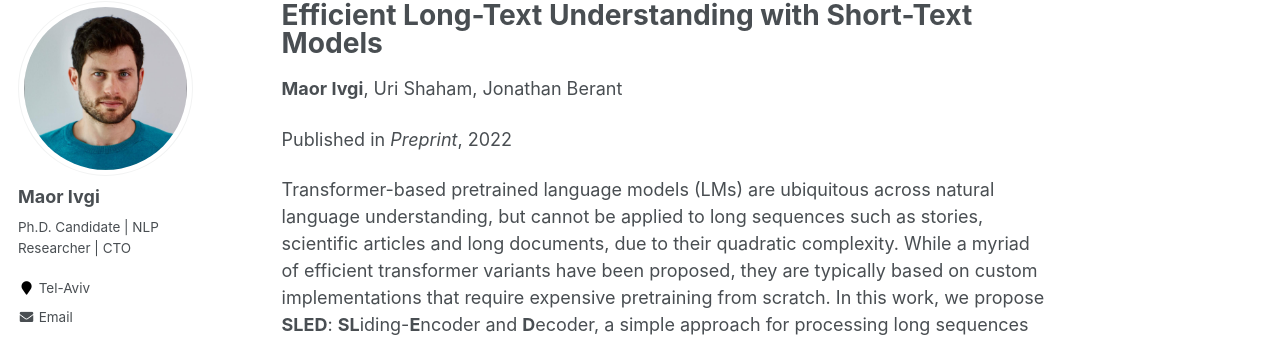
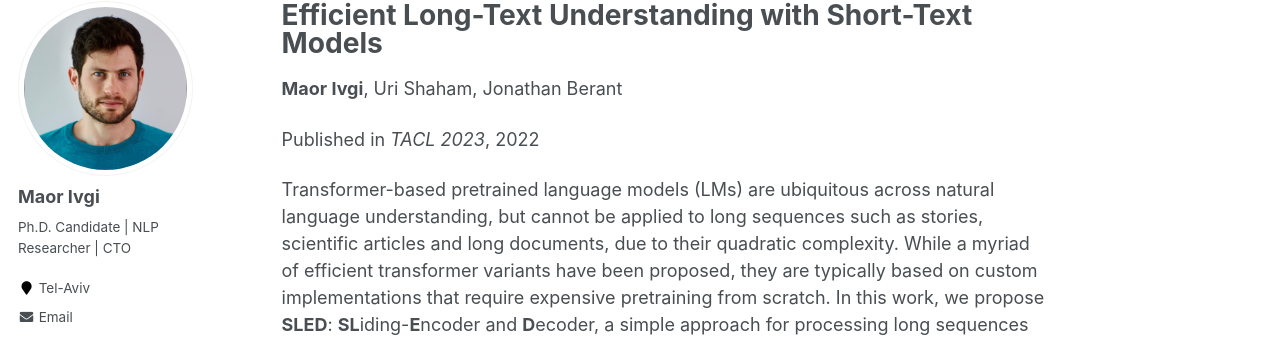
Before and after one commit to Mivg/mivg.github.io, a Jekyll site: the page built from _publications/sled.md, in a window 1280 px wide and 900 px high. Shown: the part 117-454 px from the top of the window. Built offline with Jekyll 4.4.1, drawn with Linux system fonts in a browser that asks for light colours; some web fonts are replaced.

Commit message:
updated sled info and pdf

```diff
--- a/_publications/sled.md
+++ b/_publications/sled.md
@@ -5,7 +5,7 @@ collection: publications
 permalink: /publication/sled
 excerpt: 'Can short-range LMs perform long-range reasoning? They can!<br>In this work, we propose the <b>SL</b>iding-<b>E</b>ncoder and <b>D</b>ecoder (SLED) which leverages <i>existing</i> battle-proven enc-dec LMs to operate over long-range NLU tasks.'
 date: 2022-08-01
-venue: 'Preprint'
+venue: 'TACL 2023'
 code: 'https://github.com/Mivg/SLED'
 paperurl: "https://arxiv.org/abs/2208.00748"
 paperpdf: 'https://mivg.github.io/files/sled.pdf'
@@ -15,4 +15,4 @@ citation: '@inproceedings{Ivgi2022EfficientLU,<br>
   year={2022}<br>
 }'
 ---
-Transformer-based pretrained language models (LMs) are ubiquitous across natural language understanding, but cannot be applied to long sequences such as stories, scientific articles and long documents, due to their quadratic complexity. While a myriad of efficient transformer variants have been proposed, they are typically based on custom implementations that  require expensive pretraining from scratch. In this work, we propose <b>SLED</b>: <b>SL</b>iding-<b>E</b>ncoder and <b>D</b>ecoder, a simple approach for processing long sequences that re-uses and leverages battle-tested short-text pretrained LMs. Specifically, we partition the input into overlapping chunks, encode each with a short-text LM encoder and use the pretrained decoder to fuse information across chunks (<i>fusion-in-decoder</i>). We illustrate through controlled experiments that SLED offers a viable strategy for long text understanding and evaluate our approach on SCROLLS, a benchmark with seven datasets across a wide range of language understanding tasks. We find that SLED is competitive with specialized models that are up to 50x larger and require a dedicated and expensive pretraining step.
+Transformer-based pretrained language models (LMs) are ubiquitous across natural language understanding, but cannot be applied to long sequences such as stories, scientific articles and long documents, due to their quadratic complexity. While a myriad of efficient transformer variants have been proposed, they are typically based on custom implementations that require expensive pretraining from scratch. In this work, we propose <b>SLED</b>: <b>SL</b>iding-<b>E</b>ncoder and <b>D</b>ecoder, a simple approach for processing long sequences that re-uses and leverages battle-tested short-text pretrained LMs. Specifically, we partition the input into overlapping chunks, encode each with a short-text LM encoder and use the pretrained decoder to fuse information across chunks (<i>fusion-in-decoder</i>). We illustrate through controlled experiments that SLED offers a viable strategy for long text understanding and evaluate our approach on SCROLLS, a benchmark with seven datasets across a wide range of language understanding tasks. We find that SLED is competitive with specialized models that are up to 50x larger and require a dedicated and expensive pretraining step.
```
Also changed, not shown: 1 other file.
